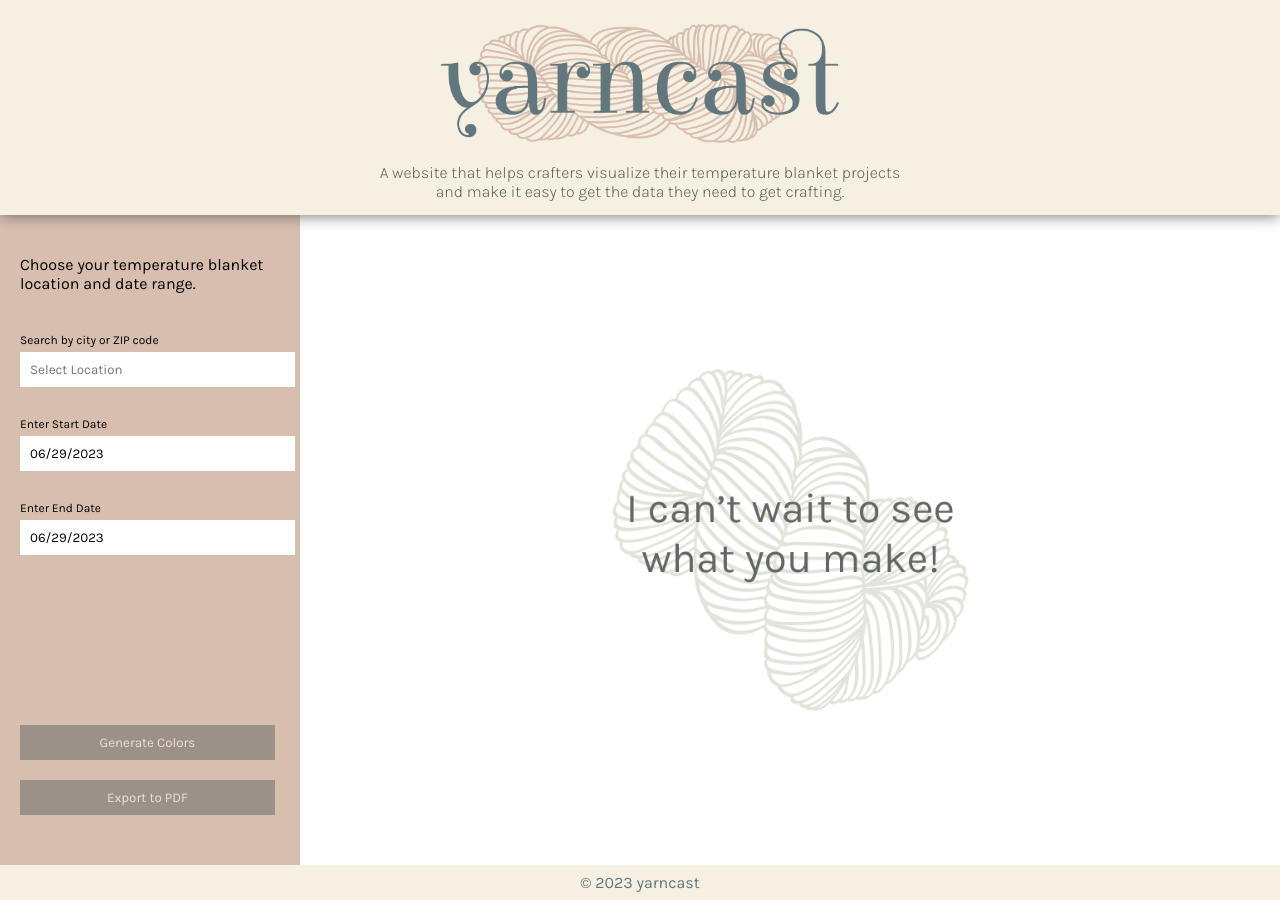
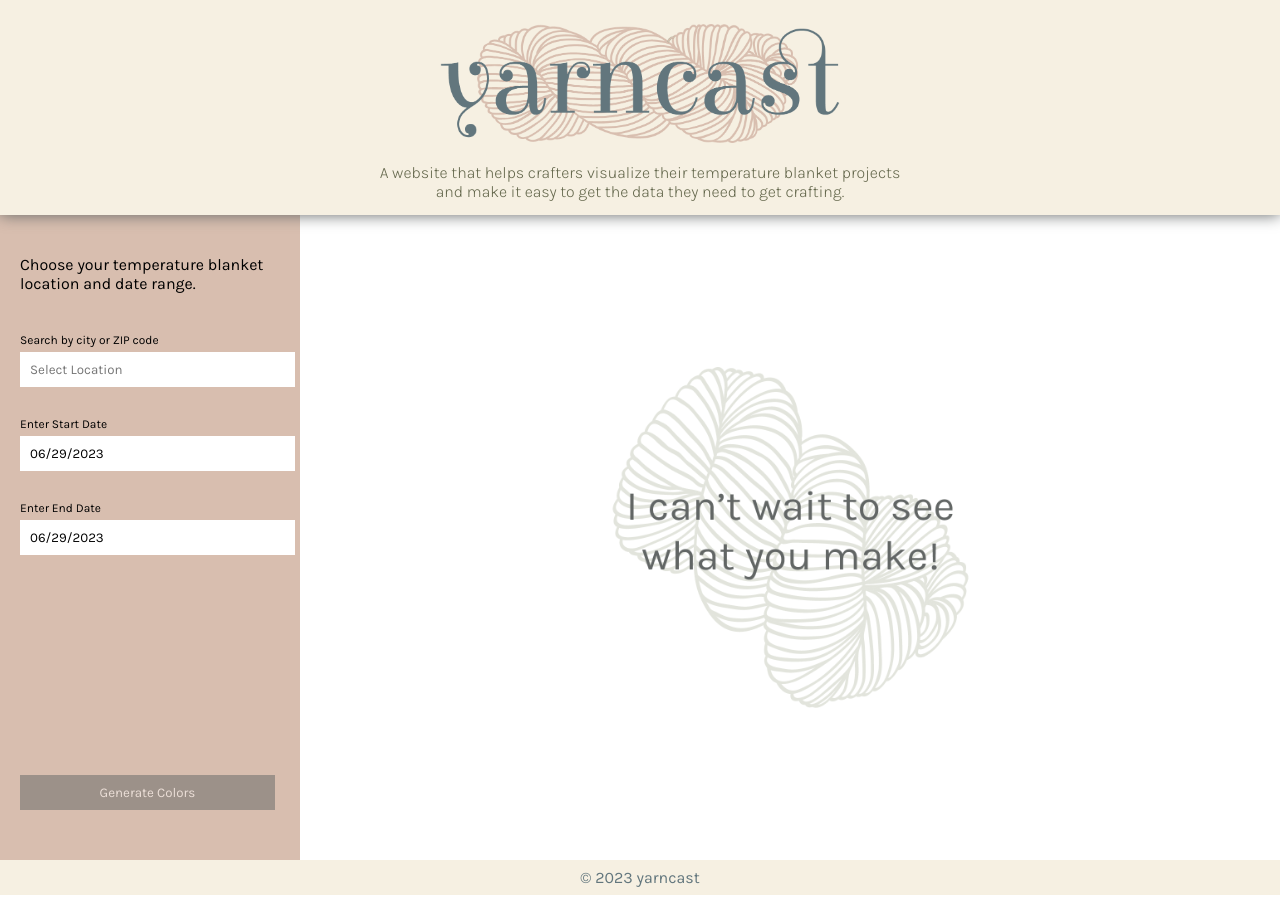
Before and after one commit to Reneeto/yarncast, a React app: page / in a window 1280 px wide. Built offline with nearby package versions, Linux system fonts and the light colour scheme; a web font is replaced by a local one.

Commit message:
updated button styling

```diff
--- a/src/App.js
+++ b/src/App.js
@@ -238,9 +238,9 @@ const App = () => {
             >
               Generate Colors
             </button>
-            <button disabled={!location} className="inputs">
+            {/* <button disabled={!location} className="inputs">
               Export to PDF
-            </button>
+            </button> */}
           </div>
         </div>
         <div className="display" id="display">
--- a/src/style.scss
+++ b/src/style.scss
@@ -76,9 +76,9 @@ $gray: #626665;
   }
 
   .buttons {
-    padding-top: 150px;
+    padding-top: 200px;
     display: flex;
-    flex-direction: column;
+    flex-direction: column-reverse;
     justify-content: end;
   }
 }
```
